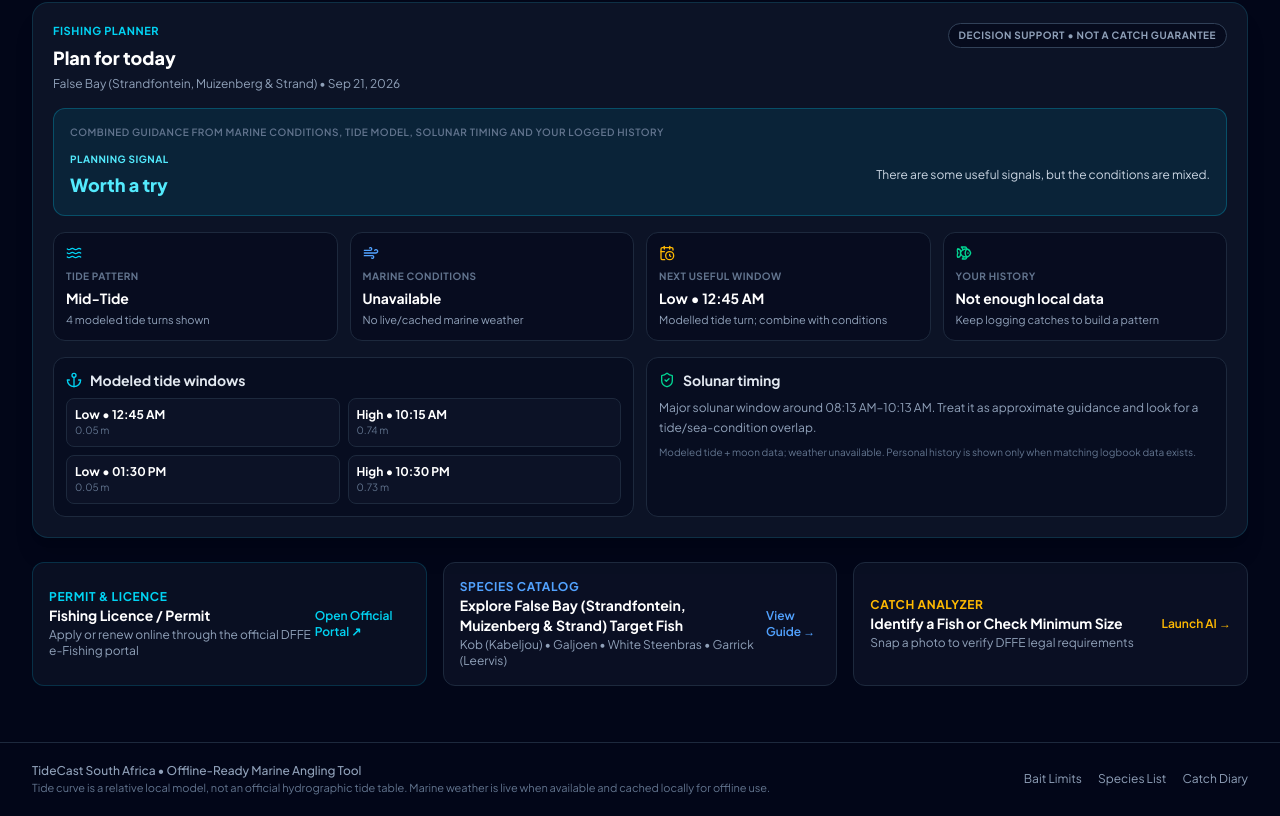
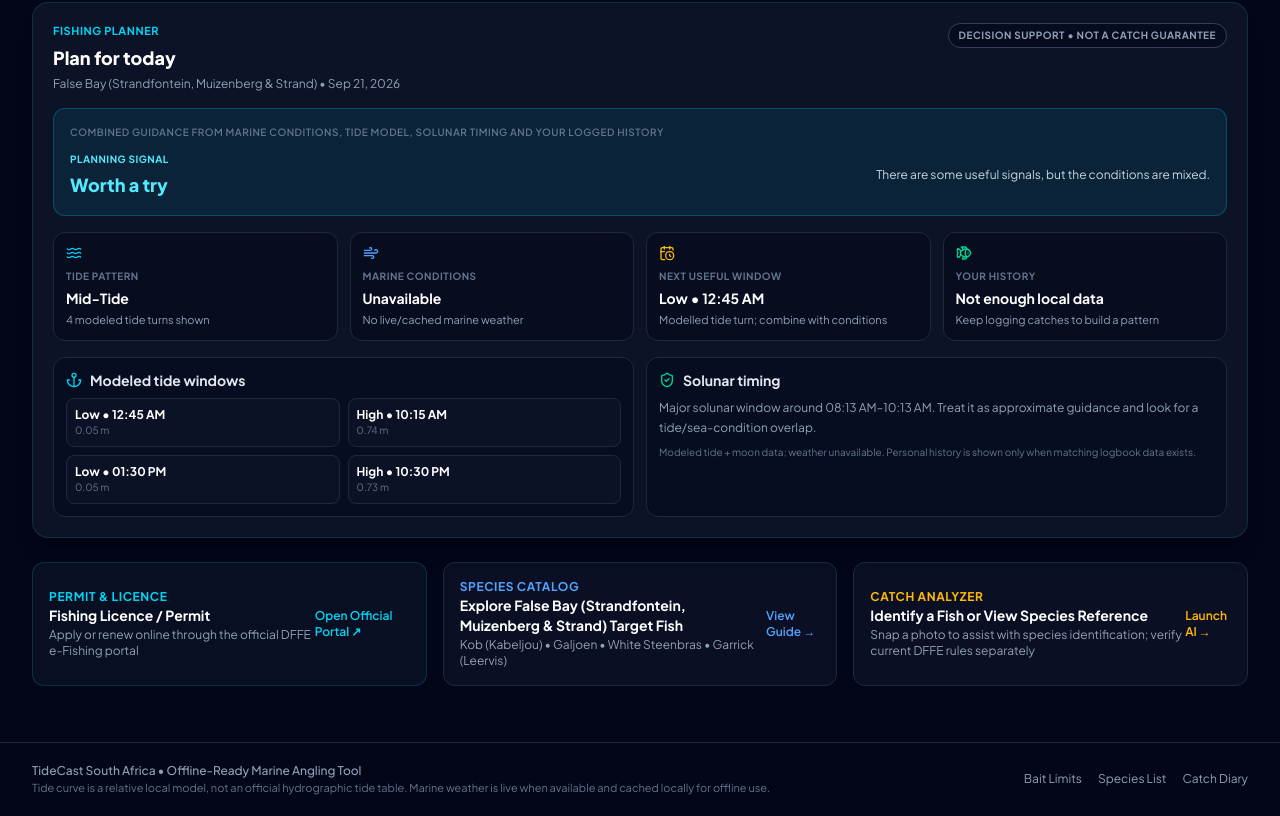
Before and after one commit to syedzayn296-ops/Fishing---logbook, a React (Vite) app: page / in a window 1280 px wide. Shown: the part 1265-2081 px from the top of the page. Built offline with nearby package versions, Linux system fonts and the light colour scheme; no server answers.

Commit message:
Remove implied legal-check claim from fish analyzer entry point

```diff
--- a/src/App.tsx
+++ b/src/App.tsx
@@ -228,7 +228,7 @@ export default function App() {
                 <span className="text-xs text-blue-400 font-semibold group-hover:translate-x-1 transition">View Guide →</span>
               </div>
               <div onClick={() => setActiveTab('ai-identify')} className="bg-slate-900/60 border border-slate-800 hover:border-amber-500/50 p-4 rounded-xl cursor-pointer transition flex items-center justify-between group">
-                <div><span className="text-xs uppercase font-bold text-amber-400 block tracking-wider">Catch Analyzer</span><h4 className="text-sm font-bold text-white group-hover:text-amber-300 transition">Identify a Fish or Check Minimum Size</h4><p className="text-xs text-slate-400 mt-0.5">Snap a photo to verify DFFE legal requirements</p></div>
+                <div><span className="text-xs uppercase font-bold text-amber-400 block tracking-wider">Catch Analyzer</span><h4 className="text-sm font-bold text-white group-hover:text-amber-300 transition">Identify a Fish or View Species Reference</h4><p className="text-xs text-slate-400 mt-0.5">Snap a photo to assist with species identification; verify current DFFE rules separately</p></div>
                 <span className="text-xs text-amber-400 font-semibold group-hover:translate-x-1 transition">Launch AI →</span>
               </div>
             </div>
```
